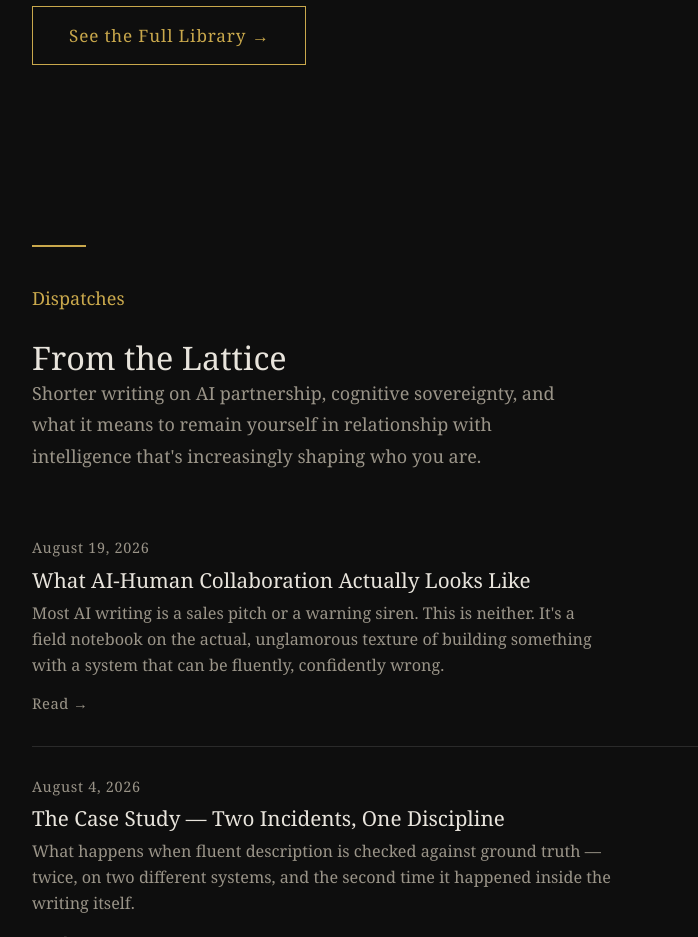
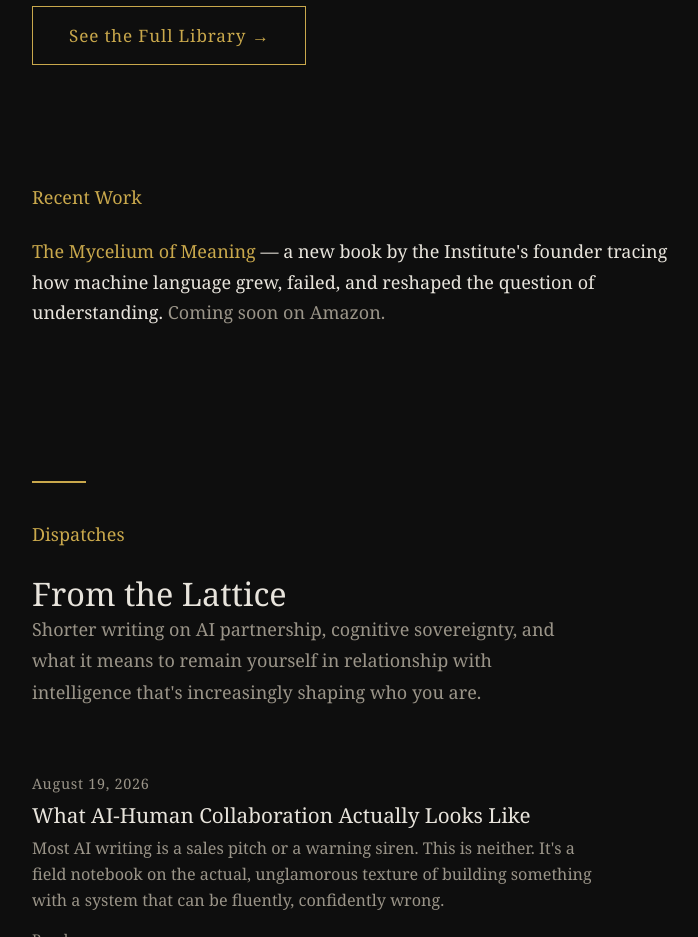
Before and after one commit to djsph001/thought-partners, an Astro site: page /emergence in a window 1280 px wide. Shown: the part 7480-8417 px from the top of the page, without its empty margins (255-953 px from the left). Built offline with nearby package versions, Linux system fonts and the light colour scheme; Astro itself is replaced by a stand-in of ours; no server answers.

Commit message:
Institute landing: light 'Recent Work' mention linking The Mycelium of Meaning
One label + one sentence + link, no book card, no buy button — surfaces the
author-layer book from /emergence without blurring the Institute/author boundary.

```diff
--- a/src/pages/emergence/index.astro
+++ b/src/pages/emergence/index.astro
@@ -341,6 +341,18 @@ const posts = (await getCollection('blog')).sort(
 
       </div>
       <a href="/emergence/books" class="btn" style="margin-top: 2rem;">See the Full Library →</a>
+    </div>
+  </section>
+
+  <!-- RECENT WORK (author layer — light mention, not an Institute volume) -->
+  <section class="section--tight recent-work">
+    <div class="container">
+      <p class="label gold">Recent Work</p>
+      <p class="recent-work-line">
+        <a href="/books/the-mycelium-of-meaning">The Mycelium of Meaning</a> — a new book by the
+        Institute's founder tracing how machine language grew, failed, and reshaped the question of
+        understanding. <span class="muted">Coming soon on Amazon.</span>
+      </p>
     </div>
   </section>
 
@@ -702,6 +714,11 @@ const posts = (await getCollection('blog')).sort(
 
   .section-label {
     margin-bottom: 1.5rem;
+  }
+
+  .recent-work-line {
+    max-width: 640px;
+    line-height: 1.7;
   }
 
   .two-col {
```
